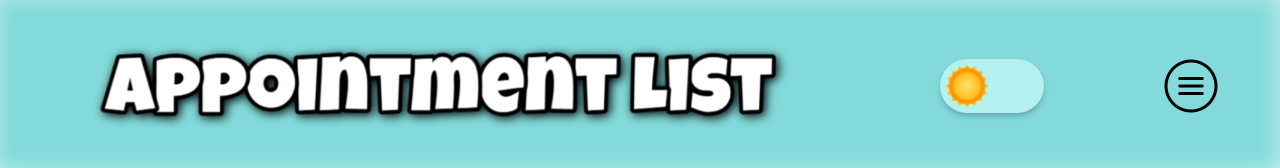
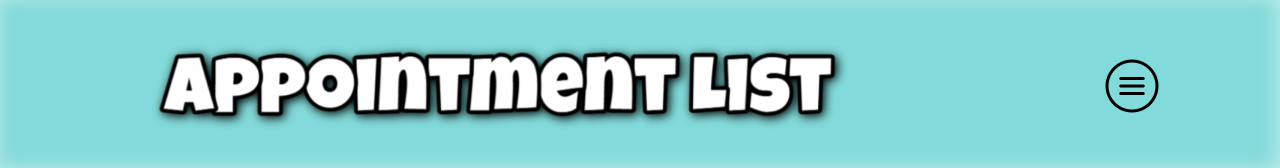
Before and after one commit to DavideVillani00/appointment_list, a React (Vite) app: page / in a window 1280 px wide. Shown: the top 168 px of the page. Built offline with nearby package versions, Linux system fonts and the light colour scheme.

Commit message:
updated project: started to created menuburger

```diff
--- a/src/components/DialogMenuBurger.jsx
+++ b/src/components/DialogMenuBurger.jsx
@@ -8,24 +8,29 @@ import iconLogout from "../assets/icons/toggleIcons/icon-logout-25.png";
 import { useContext } from "react";
 import { Context } from "../ContextProvider";
 
-export default function DialogMenuBurger({ ref, onClose }) {
+export default function DialogMenuBurger({ isOpen }) {
   const { theme, handleTheme } = useContext(Context).globalThemeState;
   const { admin } = useContext(Context);
+
   return (
-    <dialog
-      ref={ref}
-      onClose={onClose}
-      onBlur={onClose}
-      className="backdrop:bg-transparent"
+    <div
+      className={`flex flex-col justify-center items-center bg-bgInputLight dark:bg-bgInputDark p-5 rounded-md gap-4 w-60 absolute top-16 right-[-88px] @min-[600px]:right-[32px]  z-10 border-2 origin-top @min-[600px]:origin-top-right ${
+        isOpen ? "scale-100" : "scale-0"
+      } transition-transform duration-150`}
     >
       {admin && (
-        <img
-          src={theme === "dark" ? iconUsersDark : iconUsersLight}
-          alt="users icon"
-        />
+        <>
+          <img
+            src={theme === "dark" ? iconUsersDark : iconUsersLight}
+            alt="users icon"
+            className="w-12"
+          />
+          <span className="w-full h-0.5 bg-black dark:bg-white"></span>
+        </>
       )}
+
       <div
-        className="bg-bgCardLight dark:bg-bgCardDark w-[104px] rounded-4xl m-4 p-[2px] shadow-md shadow-bgCardDark/30 dark:shadow-bgCardLight/30 hover:drop-shadow-[0_0_5px_white] cursor-pointer"
+        className="bg-bgCardLight dark:bg-bgCardDark w-[104px] rounded-4xl  p-[2px] shadow-md shadow-bgCardDark/30 dark:shadow-bgCardLight/30 hover:drop-shadow-[0_0_5px_white] cursor-pointer"
         onClick={handleTheme}
       >
         <img
@@ -37,11 +42,14 @@ export default function DialogMenuBurger({ ref, onClose }) {
           alt="switch color icon"
         />
       </div>
+      <span className="w-full h-0.5 bg-black dark:bg-white"></span>
       <img
         src={theme === "dark" ? iconLanguageDark : iconLanguageLight}
         alt="change language icon"
+        className="w-12"
       />
-      <img src={iconLogout} alt="logout icon" />
-    </dialog>
+      <span className="w-full h-0.5 bg-black dark:bg-white"></span>
+      <img src={iconLogout} alt="logout icon" className="w-12" />
+    </div>
   );
 }
--- a/src/components/DialogNew.jsx
+++ b/src/components/DialogNew.jsx
@@ -2,6 +2,8 @@ import Input from "./elements/Input.jsx";
 import iconClose from "../assets/icons/toggleIcons/icon-close-25.png";
 import DateSelector from "./elements/DateSelector.jsx";
 
+import userIconLight from "../assets/icons/beautyIcons/icon-user-light-25.png";
+import userIconDark from "../assets/icons/beautyIcons/icon-user-dark-25.png";
 import writeIconLight from "../assets/icons/beautyIcons/icon-write-light-25.png";
 import writeIconDark from "../assets/icons/beautyIcons/icon-write-dark-25.png";
 import calendarIconLight from "../assets/icons/beautyIcons/icon-calendar-light-25.png";
@@ -40,12 +42,12 @@ export default function DialogNew() {
       <hr className="mt-5 mb-7" />
       <form className="flex flex-col gap-4 md:p-4 ">
         {admin && (
-          <Select img={writeIconLight}>
+          <Select img={theme === "dark" ? userIconDark : userIconLight}>
             <option>pino</option>
             <option>gino</option>
             <option>lino</option>
             <option>tino</option>
-            <option selected>admin</option>
+            <option>admin</option>
           </Select>
         )}
         <Input
--- a/src/components/Header.jsx
+++ b/src/components/Header.jsx
@@ -1,19 +1,19 @@
-import iconMoon from "../assets/icons/toggleIcons/icon-moon-48.png";
-import iconSun from "../assets/icons/toggleIcons/icon-sun-48.png";
+// import iconMoon from "../assets/icons/toggleIcons/icon-moon-48.png";
+// import iconSun from "../assets/icons/toggleIcons/icon-sun-48.png";
 import title from "../assets/titleLogo.png";
-import { useContext } from "react";
-import { Context } from "../ContextProvider.jsx";
+// import { useContext } from "react";
+// import { Context } from "../ContextProvider.jsx";
 import HeaderBurger from "./HeaderBurger.jsx";
 export default function Header() {
-  const { theme, handleTheme } = useContext(Context).globalThemeState;
+  // const { theme, handleTheme } = useContext(Context).globalThemeState;
   return (
-    <header className="p-2 bg-secondaryBgLight dark:bg-secondaryBgDark  flex flex-wrap justify-around items-center  inset-shadow-[-3px_-3px_20px] dark:inset-shadow-primaryBgDark/50 inset-shadow-primaryBgLight/50">
+    <header className="p-2  bg-secondaryBgLight dark:bg-secondaryBgDark  flex flex-wrap justify-around items-center  inset-shadow-[-3px_-3px_20px] dark:inset-shadow-primaryBgDark/50 inset-shadow-primaryBgLight/50">
       <img
         src={title}
         alt="title Appointment List"
         className="w-lg lg:w-3xl "
       />
-      <div
+      {/* <div
         className="bg-bgCardLight dark:bg-bgCardDark w-[104px] rounded-4xl m-4 p-[2px] shadow-md shadow-bgCardDark/30 dark:shadow-bgCardLight/30 hover:drop-shadow-[0_0_5px_white] cursor-pointer"
         onClick={handleTheme}
       >
@@ -25,7 +25,7 @@ export default function Header() {
             } transition-transform duration-300`}
           alt="switch color icon"
         />
-      </div>
+      </div> */}
       <HeaderBurger />
     </header>
   );
--- a/src/components/HeaderBurger.jsx
+++ b/src/components/HeaderBurger.jsx
@@ -1,27 +1,39 @@
 import iconBurgerMenuLight from "../assets/icons/toggleIcons/icon-menu-burger-light-64.png";
 import iconBurgerMenuDark from "../assets/icons/toggleIcons/icon-menu-burger-dark-64.png";
-import { useContext, useRef } from "react";
+import { useContext, useRef, useState } from "react";
 import { Context } from "../ContextProvider.jsx";
 import DialogMenuBurger from "./DialogMenuBurger.jsx";
 
 export default function HeaderBurger() {
-  const dialogMenuBurger = useRef();
-  function handleOpen() {
-    dialogMenuBurger.current.showModal();
+  const [isOpen, setIsOpen] = useState(false);
+
+  function handleOpenModal() {
+    setIsOpen(true);
   }
-  function handleClose() {
-    dialogMenuBurger.current.close();
+  function handleCloseModal() {
+    setIsOpen(false);
   }
 
   const { theme } = useContext(Context).globalThemeState;
   return (
     <>
-      <img
-        onClick={handleOpen}
-        src={theme === "dark" ? iconBurgerMenuDark : iconBurgerMenuLight}
-        alt="menu burger icon"
-      />
-      <DialogMenuBurger ref={dialogMenuBurger} onClose={handleClose} />
+      {isOpen && (
+        <div
+          className="absolute  w-full h-full top-0 z-10"
+          onClick={handleCloseModal}
+        ></div>
+      )}
+      <div className="relative">
+        <img
+          onClick={handleOpenModal}
+          src={theme === "dark" ? iconBurgerMenuDark : iconBurgerMenuLight}
+          alt="menu burger icon"
+          className={`${
+            isOpen ? "rotate-90" : "rotate-0"
+          } transition-transform duration-150`}
+        />
+        <DialogMenuBurger isOpen={isOpen} onCloseModal={handleCloseModal} />
+      </div>
     </>
   );
 }
--- a/src/components/elements/DateSelector.jsx
+++ b/src/components/elements/DateSelector.jsx
@@ -1,5 +1,7 @@
 import { useRef } from "react";
 import useDialogNew from "../../hooks/useDialogNew.js";
+
+// !!! NON FUNZIONA L'INPUT TIME CON FIREFOX
 
 export default function DateSelector({
   children,
--- a/src/components/elements/Select.jsx
+++ b/src/components/elements/Select.jsx
@@ -5,7 +5,12 @@ export default function Select({ children, img = null, alt }) {
         className={`absolute top-0 left-0 w-full h-full rounded-lg shadow-md dark:shadow-secondaryBgDark/50 shadow-secondaryBgLight/50 `}
       ></div>
       {img && <img src={img} alt={alt} />}
-      <select className="w-full outline-none z-10">{children}</select>
+      <select
+        className="w-full outline-none z-10 bg-bgInputLight dark:bg-bgInputDark"
+        defaultValue="admin"
+      >
+        {children}
+      </select>
     </div>
   );
 }
```
